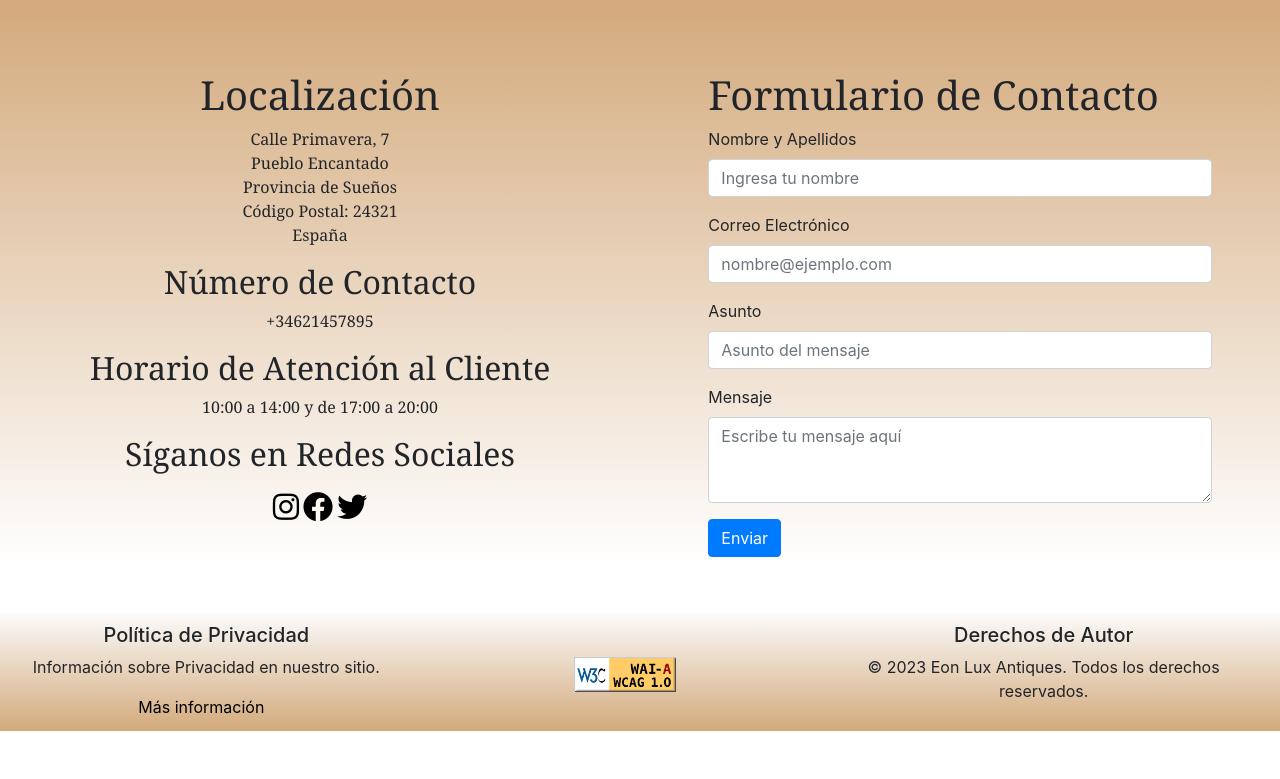
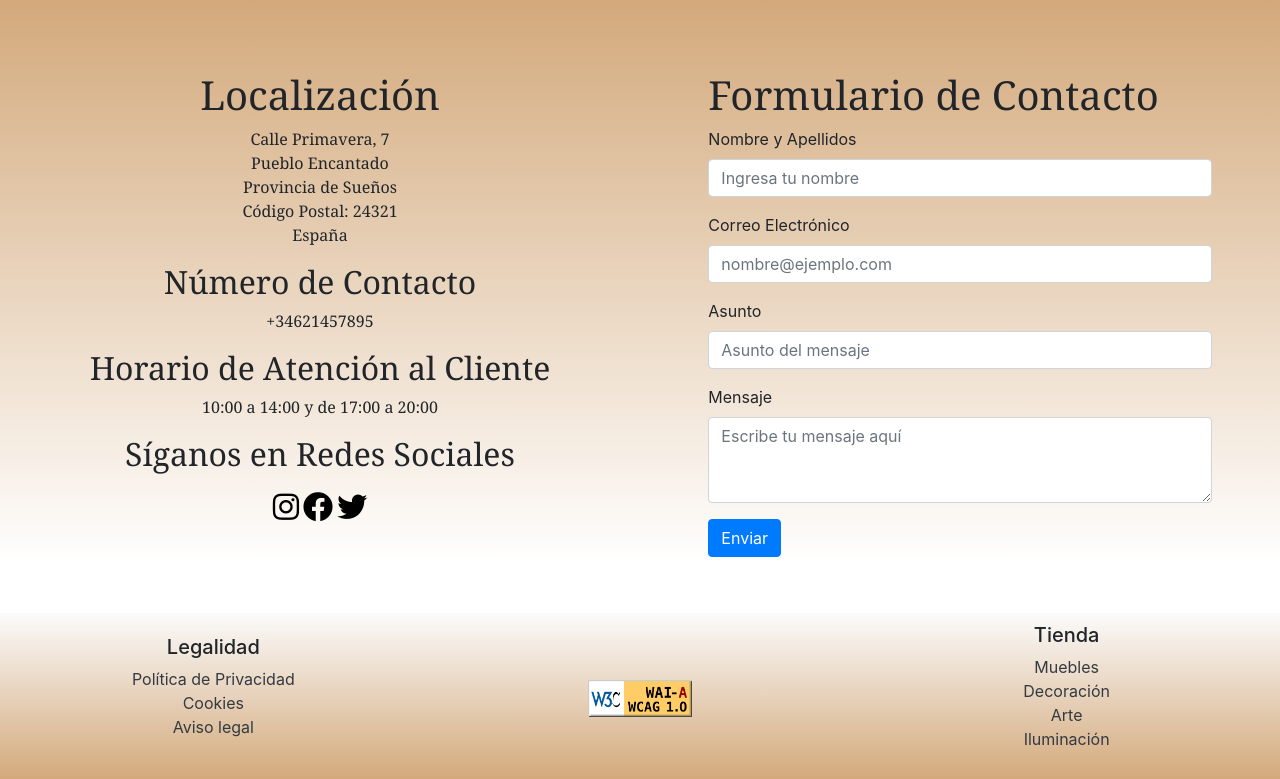
Before and after one commit to ppolo1/Primera-Fila, a PHP site: page /VISTA/Contacto.php in a window 1280 px wide. Shown: the part 366-1145 px from the top of the page. Before the commit the page ends 1097 px from the top, so only its background shows below. Run offline with PHP 8.4, Linux system fonts and the light colour scheme; some libraries are stand-ins or nearby versions.

Commit message:
Cambios en el footer (se han añadido ids).

```diff
--- a/VISTA/Footer.php
+++ b/VISTA/Footer.php
@@ -4,9 +4,9 @@
         <div class="col-4 col-md-4">
             <ul class="list-unstyled">
                 <h5>Legalidad</h5>
-                <li><a href="politicaPrivacidad.html" class="text-decoration-none text-dark">Política de Privacidad</a></li>
-                <li><a href="cookies.html" class="text-decoration-none text-dark">Cookies</a></li>
-                <li><a href="avisolegal.html" class="text-decoration-none text-dark">Aviso legal</a></li>
+                <li><a id="privacidad" href="politicaPrivacidad.html" class="text-decoration-none text-dark">Política de Privacidad</a></li>
+                <li><a id="cookies" href="cookies.html" class="text-decoration-none text-dark">Cookies</a></li>
+                <li><a id="avisoLegal" href="avisolegal.html" class="text-decoration-none text-dark">Aviso legal</a></li>
             </ul>
         </div>
         <div class="col-4 col-md-4">
--- a/VISTA/FooterContacto.php
+++ b/VISTA/FooterContacto.php
@@ -1,20 +1,25 @@
 
 <footer class="container-fluid mt-5 bg-light">
     <div class="row align-items-center text-center">
-        <div class="row align-items-center text-center">
         <div class="col-4 col-md-4">
-                <h5>Política de Privacidad</h5>
-                <p>Información sobre Privacidad en nuestro sitio.</p>
-                <div class="privacidad">
-                    <a href="politicaPrivacidad.html">Más información</a>
-                </div>
+            <ul class="list-unstyled">
+                <h5>Legalidad</h5>
+                <li><a id="privacidad" href="politicaPrivacidad.html" class="text-decoration-none text-dark">Política de Privacidad</a></li>
+                <li><a id="cookies" href="cookies.html" class="text-decoration-none text-dark">Cookies</a></li>
+                <li><a id="avisoLegal" href="avisolegal.html" class="text-decoration-none text-dark">Aviso legal</a></li>
+            </ul>
         </div>
         <div class="col-4 col-md-4">
             <img class="imagen-producto mt-2" src="img/images.png" alt="Producto 2">
         </div>
-            <div class="col-4 col-md-4">
-                <h5>Derechos de Autor</h5>
-                <p>&copy; 2023 Eon Lux Antiques. Todos los derechos reservados.</p>
+        <div class="col-4">
+            <h5>Tienda</h5>
+            <ul class="list-unstyled">
+                <li><a href="mueblesTienda.html" class="text-decoration-none text-dark">Muebles</a></li>
+                <li><a href="decoracionTienda.html" class="text-decoration-none text-dark">Decoración</a></li>
+                <li><a href="arteTienda.html" class="text-decoration-none text-dark">Arte</a></li>
+                <li><a href="iluminación.html" class="text-decoration-none text-dark">Iluminación</a></li>
+            </ul>
         </div>
     </div>
 </footer>
```
Lines whose indentation alone changed are shown as unchanged.
